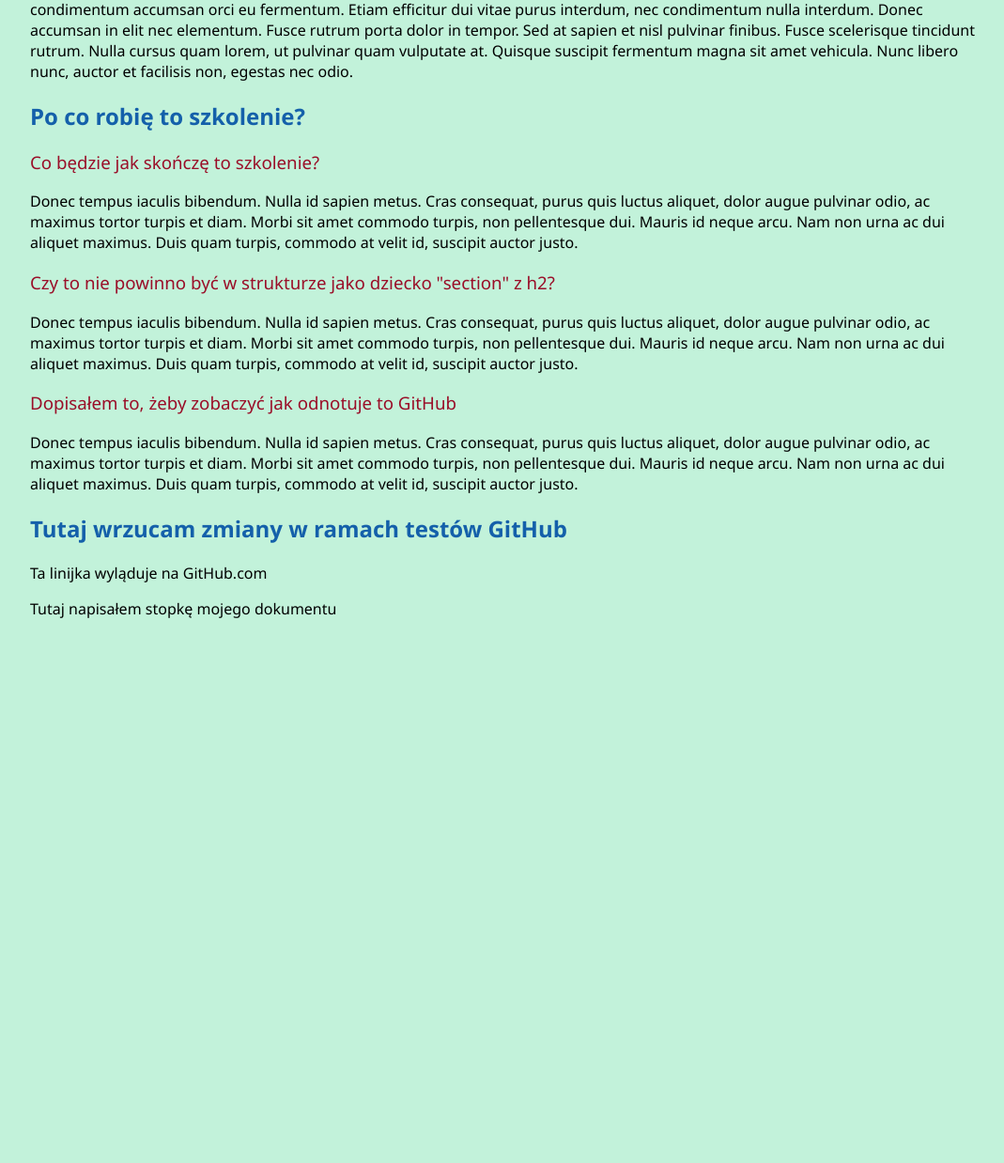
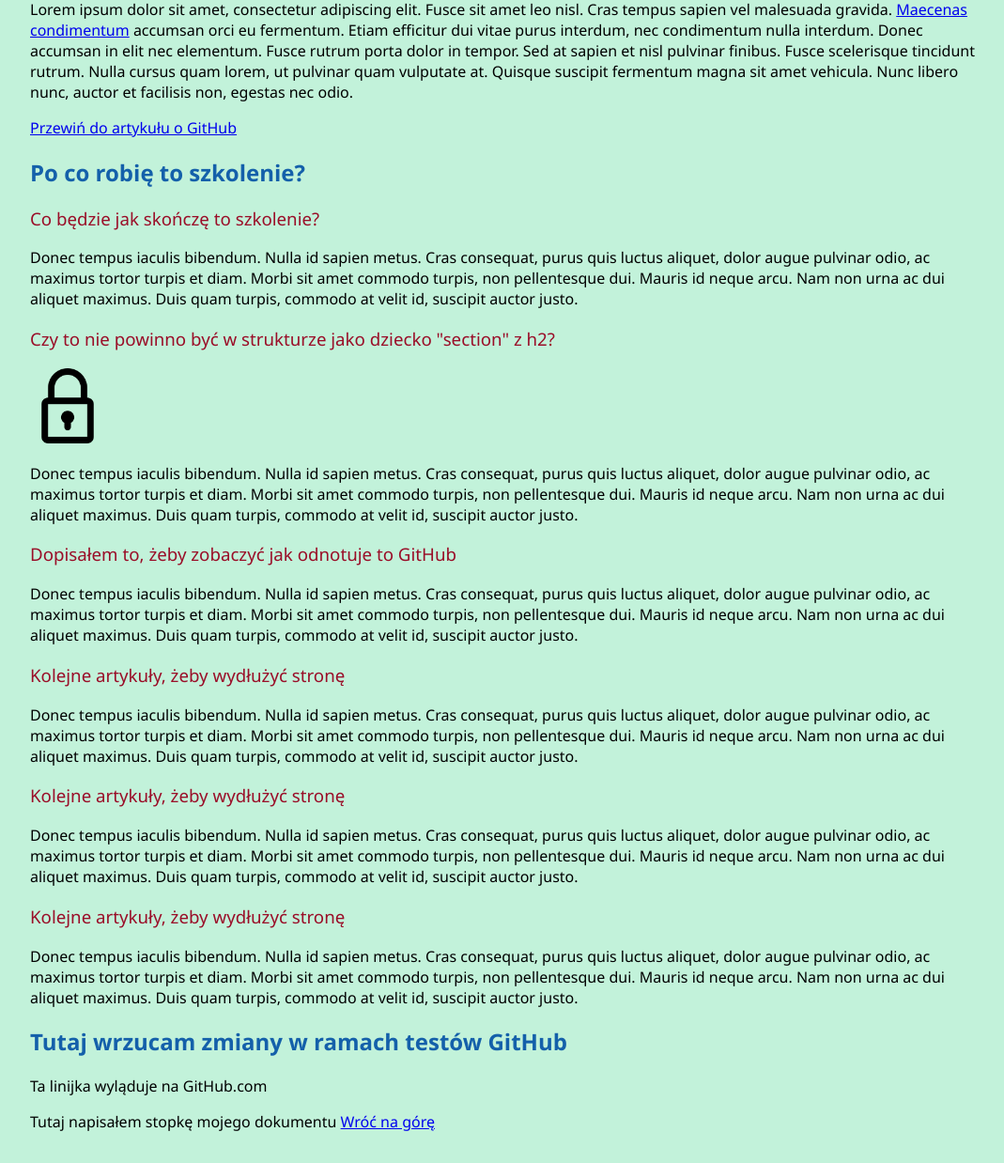
Before and after one commit to tomasz-miskiewicz/homepage, a plain HTML site: page index.html in a window 1280 px wide. Shown: the part 234-1472 px from the top of the page at 94% size, without its empty margins (104-1173 px from the left). Before the commit the page ends 981 px from the top, so only its background shows below. Drawn offline with Linux system fonts and the light colour scheme.

Commit message:
new html tags learning

```diff
--- a/index.html
+++ b/index.html
@@ -9,15 +9,22 @@
 </head>
 
 <body>
+	<header>
+		<nav>
+			<a href="index.html">Strona główna</a>
+			<a href="nauka-html.html">Znaczniki HTML</a>
+		</nav>
+	</header>
 	<main>
-		<header>
+		<header id="top">
 			<h1>Praca domowa z M02</h1>
 		</header>
 		<section>
 			<h2>Kim jestem</h2>
 			<p>
 				Lorem ipsum dolor sit amet, consectetur adipiscing elit. Fusce sit amet leo nisl. Cras tempus sapien vel
-				malesuada gravida. Maecenas condimentum accumsan orci eu fermentum. Etiam efficitur dui vitae purus
+				malesuada gravida. <a href="https://www.google.pl" target="_blank">Maecenas condimentum</a> accumsan
+				orci eu fermentum. Etiam efficitur dui vitae purus
 				interdum,
 				nec condimentum nulla interdum. Donec accumsan in elit nec elementum. Fusce rutrum porta dolor in
 				tempor. Sed at
@@ -26,6 +33,9 @@
 				vulputate at. Quisque suscipit fermentum magna sit amet vehicula. Nunc libero nunc, auctor et facilisis
 				non,
 				egestas nec odio.
+			</p>
+			<p>
+				<a href="#gitHub">Przewiń do artykułu o GitHub</a>
 			</p>
 		</section>
 		<section>
@@ -44,6 +54,19 @@
 			</article>
 			<article>
 				<h3>Czy to nie powinno być w strukturze jako dziecko "section" z h2?</h3>
+				<img src="Lock_icon.png" alt="kłódka" height="80px">
+				<p>
+					Donec tempus iaculis bibendum. Nulla id sapien metus. Cras consequat, purus quis luctus aliquet,
+					dolor augue
+					pulvinar odio, ac maximus tortor turpis et diam. Morbi sit amet commodo turpis, non pellentesque
+					dui. Mauris
+					id neque arcu. Nam non urna ac dui aliquet maximus. Duis quam turpis, commodo at velit id, suscipit
+					auctor
+					justo.
+				</p>
+			</article>
+			<article id="gitHub">
+				<h3>Dopisałem to, żeby zobaczyć jak odnotuje to GitHub</h3>
 				<p>
 					Donec tempus iaculis bibendum. Nulla id sapien metus. Cras consequat, purus quis luctus aliquet,
 					dolor augue
@@ -55,7 +78,31 @@
 				</p>
 			</article>
 			<article>
-				<h3>Dopisałem to, żeby zobaczyć jak odnotuje to GitHub</h3>
+				<h3>Kolejne artykuły, żeby wydłużyć stronę</h3>
+				<p>
+					Donec tempus iaculis bibendum. Nulla id sapien metus. Cras consequat, purus quis luctus aliquet,
+					dolor augue
+					pulvinar odio, ac maximus tortor turpis et diam. Morbi sit amet commodo turpis, non pellentesque
+					dui. Mauris
+					id neque arcu. Nam non urna ac dui aliquet maximus. Duis quam turpis, commodo at velit id, suscipit
+					auctor
+					justo.
+				</p>
+			</article>
+			<article>
+				<h3>Kolejne artykuły, żeby wydłużyć stronę</h3>
+				<p>
+					Donec tempus iaculis bibendum. Nulla id sapien metus. Cras consequat, purus quis luctus aliquet,
+					dolor augue
+					pulvinar odio, ac maximus tortor turpis et diam. Morbi sit amet commodo turpis, non pellentesque
+					dui. Mauris
+					id neque arcu. Nam non urna ac dui aliquet maximus. Duis quam turpis, commodo at velit id, suscipit
+					auctor
+					justo.
+				</p>
+			</article>
+			<article>
+				<h3>Kolejne artykuły, żeby wydłużyć stronę</h3>
 				<p>
 					Donec tempus iaculis bibendum. Nulla id sapien metus. Cras consequat, purus quis luctus aliquet,
 					dolor augue
@@ -73,10 +120,10 @@
 				</p>
 			</section>
 		</section>
-		<footer>
-			<p>Tutaj napisałem stopkę mojego dokumentu</p>
-		</footer>
 	</main>
+	<footer>
+		<p>Tutaj napisałem stopkę mojego dokumentu <a href="#top">Wróć na górę</a></p>
+	</footer>
 </body>
 
 </html>
```
Also changed, not shown: nauka-html.html (added, +37 -0 lines).
